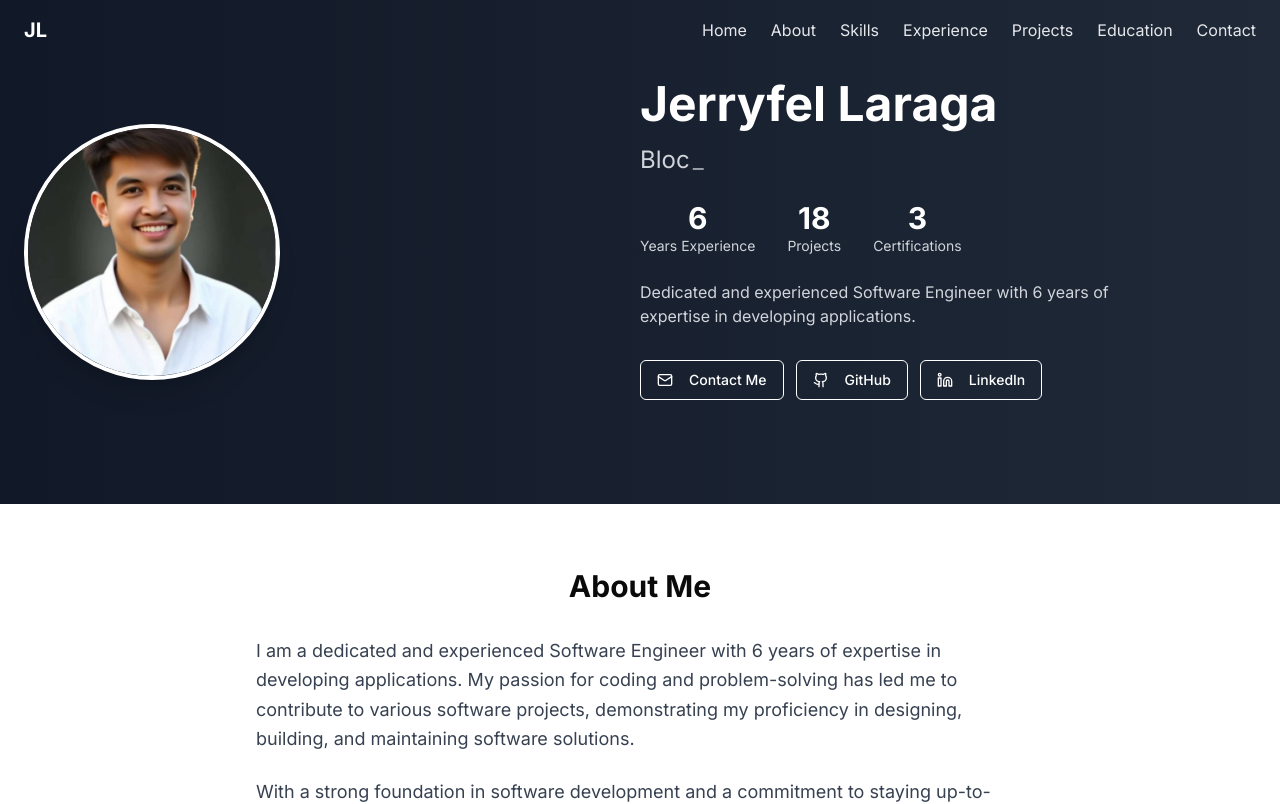
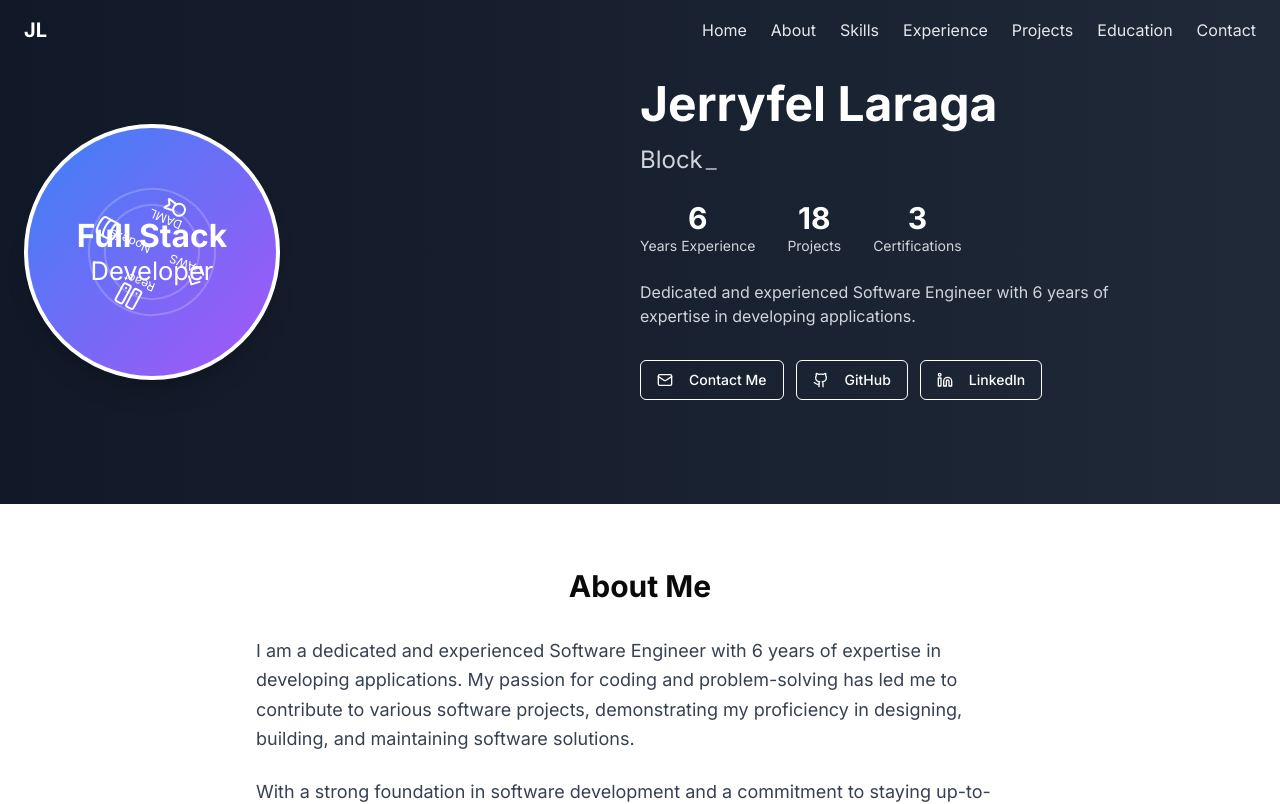
Before and after one commit to jerryfel13/jerryfel-portfolio, a Next.js app: page / in a window 1280 px wide. Shown: the top 804 px of the page. Built offline with nearby package versions, Linux system fonts and the light colour scheme.

Commit message:
added animation

```diff
--- a/app/page.tsx
+++ b/app/page.tsx
@@ -134,8 +134,81 @@ export default function Home() {
         <section className="relative bg-gradient-to-r from-gray-900 to-gray-800 text-white py-20">
           <div className="container mx-auto px-4 md:px-6 flex flex-col md:flex-row items-center">
             <SlideInLeft className="md:w-1/2 mb-10 md:mb-0 flex justify-center md:justify-start">
-              <div className="relative w-48 h-48 md:w-64 md:h-64 rounded-full overflow-hidden border-4 border-white shadow-xl">
-                <Image src="/images/jerryfel.jpg?height=300&width=300" alt="Jerryfel Laraga" fill className="object-cover" />
+              <div className="relative w-48 h-48 md:w-64 md:h-64 rounded-full overflow-hidden border-4 border-white shadow-xl bg-gradient-to-br from-blue-500 to-purple-500 flex items-center justify-center">
+                <div className="absolute inset-0 flex items-center justify-center">
+                  <div className="relative w-full h-full">
+                    <motion.div
+                      className="absolute inset-0 flex items-center justify-center"
+                      animate={{
+                        rotate: 360,
+                      }}
+                      transition={{
+                        duration: 20,
+                        repeat: Infinity,
+                        ease: "linear"
+                      }}
+                    >
+                      <div className="absolute w-32 h-32 rounded-full border-2 border-white/20">
+                        <div className="absolute top-0 left-1/2 transform -translate-x-1/2">
+                          <Code className="h-6 w-6 text-white" />
+                        </div>
+                        <div className="absolute right-0 top-1/2 transform -translate-y-1/2">
+                          <Server className="h-6 w-6 text-white" />
+                        </div>
+                        <div className="absolute bottom-0 left-1/2 transform -translate-x-1/2">
+                          <Database className="h-6 w-6 text-white" />
+                        </div>
+                        <div className="absolute left-0 top-1/2 transform -translate-y-1/2">
+                          <Award className="h-6 w-6 text-white" />
+                        </div>
+                      </div>
+                    </motion.div>
+                    <motion.div
+                      className="absolute inset-0 flex items-center justify-center"
+                      animate={{
+                        rotate: -360,
+                      }}
+                      transition={{
+                        duration: 15,
+                        repeat: Infinity,
+                        ease: "linear"
+                      }}
+                    >
+                      <div className="absolute w-24 h-24 rounded-full border-2 border-white/20">
+                        <div className="absolute top-0 left-1/2 transform -translate-x-1/2">
+                          <span className="text-white text-xs">React</span>
+                        </div>
+                        <div className="absolute right-0 top-1/2 transform -translate-y-1/2">
+                          <span className="text-white text-xs">Node.js</span>
+                        </div>
+                        <div className="absolute bottom-0 left-1/2 transform -translate-x-1/2">
+                          <span className="text-white text-xs">DAML</span>
+                        </div>
+                        <div className="absolute left-0 top-1/2 transform -translate-y-1/2">
+                          <span className="text-white text-xs">AWS</span>
+                        </div>
+                      </div>
+                    </motion.div>
+                    <div className="absolute inset-0 flex items-center justify-center">
+                      <div className="text-center">
+                        <motion.div
+                          animate={{
+                            scale: [1, 1.1, 1],
+                          }}
+                          transition={{
+                            duration: 2,
+                            repeat: Infinity,
+                            ease: "easeInOut"
+                          }}
+                        >
+                          <span className="text-2xl md:text-3xl font-bold text-white">Full Stack</span>
+                          <br />
+                          <span className="text-xl md:text-2xl text-white">Developer</span>
+                        </motion.div>
+                      </div>
+                    </div>
+                  </div>
+                </div>
               </div>
             </SlideInLeft>
             <SlideInRight className="md:w-1/2 text-center md:text-left">
```
